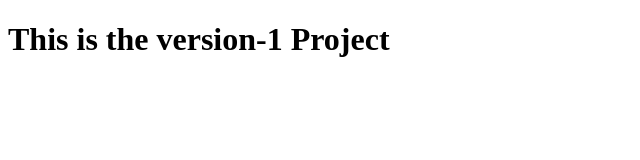
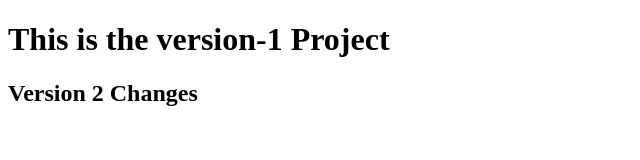
Before and after one commit to SureshAdabala/65R-Version, a plain HTML site: page index.html in a window 1280 px wide. Shown: the whole page, without its empty margins (0-640 px from the left). Drawn offline with Linux system fonts and the light colour scheme.

Commit message:
Version - 2

```diff
--- a/index.html
+++ b/index.html
@@ -7,5 +7,6 @@
 </head>
 <body>
     <h1>This is the version-1 Project</h1>
+    <h2>Version 2 Changes</h2>
 </body>
 </html>
```
